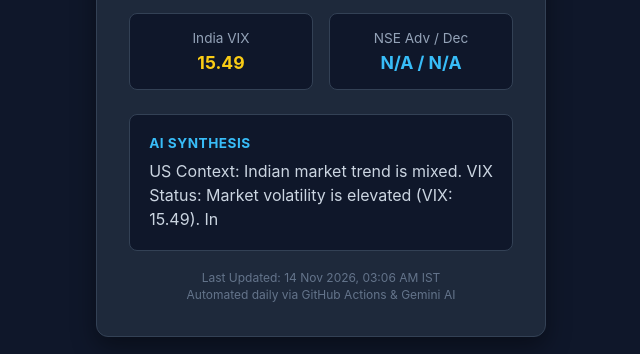
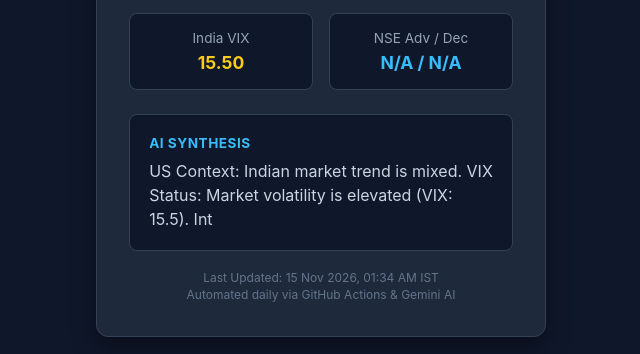
Before and after one commit to sagarbadsul/market, a plain HTML site: page index.html in a window 1280 px wide. Shown: the part 330-684 px from the top of the page, 319-959 px from the left. Drawn offline with Linux system fonts and the light colour scheme.

Commit message:
Update market summary web page

```diff
--- a/index.html
+++ b/index.html
@@ -33,7 +33,7 @@
             </div>
             <div class="metric-box">
                 <div class="metric-title">India VIX</div>
-                <div class="metric-value" style="color: #facc15;">15.49</div>
+                <div class="metric-value" style="color: #facc15;">15.50</div>
             </div>
             <div class="metric-box">
                 <div class="metric-title">NSE Adv / Dec</div>
@@ -43,11 +43,11 @@
 
         <div class="ai-box">
             <div class="ai-title">AI Synthesis</div>
-            <p class="ai-text">US Context: Indian market trend is mixed. VIX Status: Market volatility is elevated (VIX: 15.49). In</p>
+            <p class="ai-text">US Context: Indian market trend is mixed. VIX Status: Market volatility is elevated (VIX: 15.5). Int</p>
         </div>
 
         <div class="footer">
-            Last Updated: 14 Nov 2026, 03:06 AM IST<br>
+            Last Updated: 15 Nov 2026, 01:34 AM IST<br>
             Automated daily via GitHub Actions & Gemini AI
         </div>
     </div>
```
